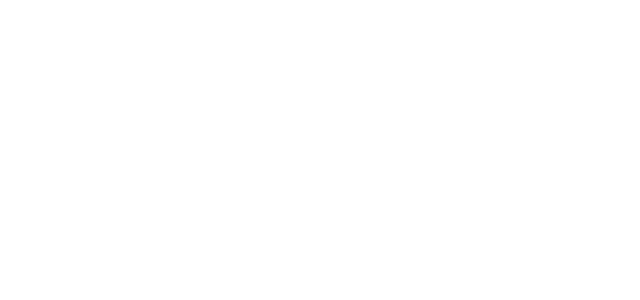
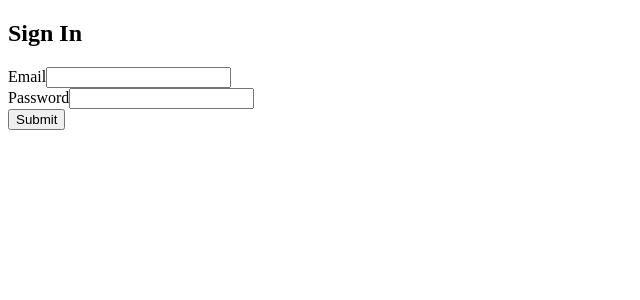
Before and after one commit to SiddhantBohra/react-mern-social, a React (Create React App) app: page /signin in a window 1280 px wide. Shown: the top 300 px of the page, without its empty margins (0-640 px from the left). Built offline with nearby package versions, Linux system fonts and the light colour scheme.

Commit message:
Added Sign in Page

```diff
--- a/src/MainRouter.js
+++ b/src/MainRouter.js
@@ -2,11 +2,13 @@ import React from 'react'
 import { Route, Switch } from "react-router-dom"
 import Home from './core/Home'
 import Signup from './user/Signup'
+import Signin from "./user/Signin"
 const MainRouter = () => (
     <div>
         <Switch>
+            <Route exact path ='/' component={Home}></Route>
             <Route exact path ='/signup' component={Signup}></Route>
-            <Route exact path ='/' component={Home}></Route>
+            <Route exact path ='/signin' component={Signin}></Route>
         </Switch>
     </div>
 );
--- /dev/null
+++ b/src/user/Signin.js
@@ -0,0 +1,93 @@
+import React, { Component } from 'react'
+import {Redirect} from 'react-router-dom'
+class Signin extends Component {
+    state = {
+        email: "",
+        password: "",
+        error: "",
+        redirectToReferer: false
+    }
+    handleChange = name => event => {
+        this.setState({
+            [name]: event.target.value
+        })
+        this.setState({
+            error: ""
+        })
+    }
+    authenticate = (jwt, next) => {
+        if (typeof(window)!= "undefined") {
+            localStorage.setItem("jwt", JSON.stringify(jwt))
+            next()
+        }
+    }
+    clickSubmit = event => {
+        event.preventDefault()
+        const { email, password, error } = this.state
+        let user = {
+            email,
+            password,
+            error
+        }
+        console.log(user)
+        this.signin(user).then(data => {
+            if (data.error) {
+                this.setState({ error: data.error })
+            }
+            else {
+                this.authenticate(data ,() => {
+                    console.log(data)
+                    this.setState({
+                        redirectToReferer : true
+                    })
+                })
+            }
+        })
+    }
+    signin = user => {
+        return fetch("http://localhost:8080/signin", {
+            method: "POST",
+            headers: {
+                Accept: "application/json",
+                "Content-type": "application/json"
+            },
+            body: JSON.stringify(user)
+        }).then(response => {
+            return response.json()
+        }).catch(error => {
+            console.log(error)
+        })
+
+    }
+    render() {
+
+        if(this.state.redirectToReferer)
+        {
+            return <Redirect to = "/" />
+        }
+
+        return (
+            <div className="container">
+                <h2 className="mt-5 mb-5">Sign In</h2>
+                <div className="alert alert-danger" style={{ display: this.state.error ? "" : "none" }}>
+                    {this.state.error}
+                </div>
+                <div className="alert alert-info" style={{ display: this.state.open ? "" : "none" }}>
+                    Sign in Successsful.
+                </div>
+                <form>
+                    <div className="form-group">
+                        <label className="text-muted">Email</label>
+                        <input onChange={this.handleChange("email")} type="email" className="form-control" value={this.state.email}></input>
+                    </div>
+                    <div className="form-group">
+                        <label className="text-muted">Password</label>
+                        <input onChange={this.handleChange("password")} type="password" className="form-control" value={this.state.password}></input>
+                    </div>
+                    <button onClick={this.clickSubmit} className="btn btn-raised btn-primary">Submit </button>
+                </form>
+            </div>
+        )
+    }
+}
+export default Signin
```
Also changed, not shown: 1 other file (tests, documents, lock files or other folders).
